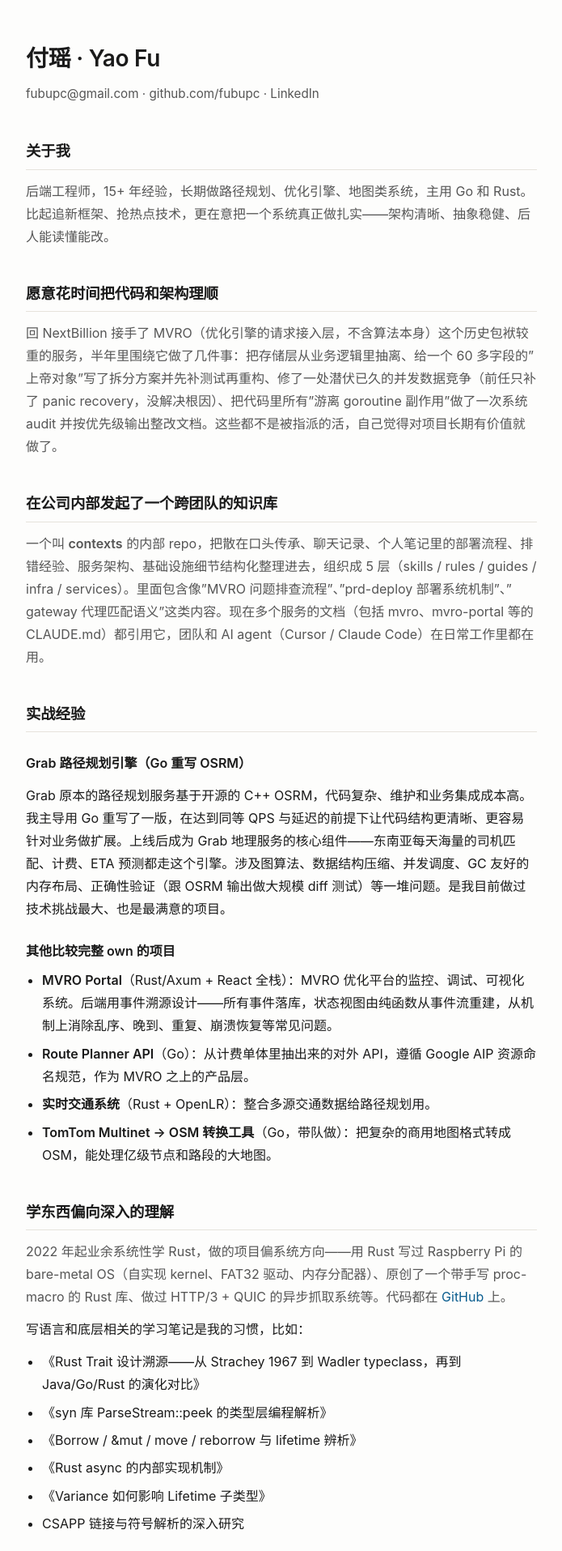
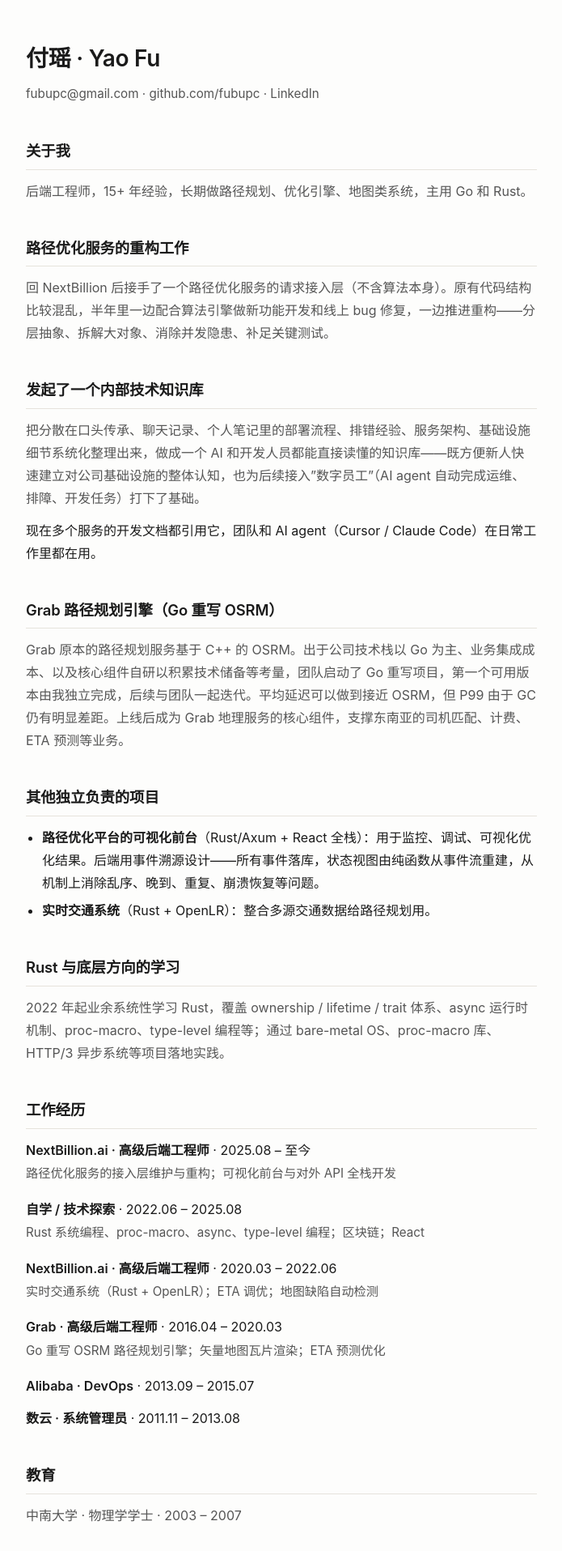
Before and after one commit to fubupc/fubupc.github.io, a Jekyll site: the page built from index.md, in a window 1280 px wide. Shown: the top 1915 px of the page at 81% size, without its empty margins (292-987 px from the left). Built offline with Jekyll 4.4.1, drawn with Linux system fonts in a browser that asks for light colours; some of the changed text lies outside the part shown.

Commit message:
docs: revise resume content and switch timeline to definition lists
Tighten the wording across all sections to remove self-evaluation,
internal-only project codenames, and over-detailed bullets. Replace the
HTML-tagged timeline in the work-history section with markdown
definition lists, and add CSS for dt/dd to keep the visual hierarchy.

Co-Authored-By: Claude Opus 4.7 (1M context) <noreply@anthropic.com>

```diff
--- a/assets/css/main.css
+++ b/assets/css/main.css
@@ -82,6 +82,21 @@ hr {
 
 strong { font-weight: 600; }
 
-/* Timeline entries: bold role line + soft-broken description. */
-.timeline-when { color: var(--fg-faint); font-size: 0.9rem; font-weight: 400; }
-.timeline-desc { color: var(--fg-muted); font-size: 0.95rem; }
+/* Definition list — used for the work-experience timeline.
+   <dt> = role/company line, <dd> = description below. */
+dl {
+  margin: 0.5rem 0 1rem;
+}
+dt {
+  margin-top: 1rem;
+  font-weight: 400;
+}
+dt:first-child {
+  margin-top: 0;
+}
+dd {
+  margin: 0.15rem 0 0;
+  padding-left: 0;
+  color: var(--fg-muted);
+  font-size: 0.95rem;
+}
--- a/index.md
+++ b/index.md
@@ -10,67 +10,48 @@ description: 后端工程师，长期做路径规划、优化引擎、地图类
 
 ## 关于我
 
-后端工程师，15+ 年经验，长期做路径规划、优化引擎、地图类系统，主用 Go 和 Rust。比起追新框架、抢热点技术，更在意把一个系统真正做扎实——架构清晰、抽象稳健、后人能读懂能改。
+后端工程师，15+ 年经验，长期做路径规划、优化引擎、地图类系统，主用 Go 和 Rust。
 
-## 愿意花时间把代码和架构理顺
+## 路径优化服务的重构工作
 
-回 NextBillion 接手了 MVRO（优化引擎的请求接入层，不含算法本身）这个历史包袱较重的服务，半年里围绕它做了几件事：把存储层从业务逻辑里抽离、给一个 60 多字段的"上帝对象"写了拆分方案并先补测试再重构、修了一处潜伏已久的并发数据竞争（前任只补了 panic recovery，没解决根因）、把代码里所有"游离 goroutine 副作用"做了一次系统 audit 并按优先级输出整改文档。这些都不是被指派的活，自己觉得对项目长期有价值就做了。
+回 NextBillion 后接手了一个路径优化服务的请求接入层（不含算法本身）。原有代码结构比较混乱，半年里一边配合算法引擎做新功能开发和线上 bug 修复，一边推进重构——分层抽象、拆解大对象、消除并发隐患、补足关键测试。
 
-## 在公司内部发起了一个跨团队的知识库
+## 发起了一个内部技术知识库
 
-一个叫 **contexts** 的内部 repo，把散在口头传承、聊天记录、个人笔记里的部署流程、排错经验、服务架构、基础设施细节结构化整理进去，组织成 5 层（skills / rules / guides / infra / services）。里面包含像"MVRO 问题排查流程"、"prd-deploy 部署系统机制"、"gateway 代理匹配语义"这类内容。现在多个服务的文档（包括 mvro、mvro-portal 等的 CLAUDE.md）都引用它，团队和 AI agent（Cursor / Claude Code）在日常工作里都在用。
+把分散在口头传承、聊天记录、个人笔记里的部署流程、排错经验、服务架构、基础设施细节系统化整理出来，做成一个 AI 和开发人员都能直接读懂的知识库——既方便新人快速建立对公司基础设施的整体认知，也为后续接入"数字员工"（AI agent 自动完成运维、排障、开发任务）打下了基础。
 
-## 实战经验
+现在多个服务的开发文档都引用它，团队和 AI agent（Cursor / Claude Code）在日常工作里都在用。
 
-### Grab 路径规划引擎（Go 重写 OSRM）
+## Grab 路径规划引擎（Go 重写 OSRM）
 
-Grab 原本的路径规划服务基于开源的 C++ OSRM，代码复杂、维护和业务集成成本高。我主导用 Go 重写了一版，在达到同等 QPS 与延迟的前提下让代码结构更清晰、更容易针对业务做扩展。上线后成为 Grab 地理服务的核心组件——东南亚每天海量的司机匹配、计费、ETA 预测都走这个引擎。涉及图算法、数据结构压缩、并发调度、GC 友好的内存布局、正确性验证（跟 OSRM 输出做大规模 diff 测试）等一堆问题。是我目前做过技术挑战最大、也是最满意的项目。
+Grab 原本的路径规划服务基于 C++ 的 OSRM。出于公司技术栈以 Go 为主、业务集成成本、以及核心组件自研以积累技术储备等考量，团队启动了 Go 重写项目，第一个可用版本由我独立完成，后续与团队一起迭代。平均延迟可以做到接近 OSRM，但 P99 由于 GC 仍有明显差距。上线后成为 Grab 地理服务的核心组件，支撑东南亚的司机匹配、计费、ETA 预测等业务。
 
-### 其他比较完整 own 的项目
+## 其他独立负责的项目
 
-- **MVRO Portal**（Rust/Axum + React 全栈）：MVRO 优化平台的监控、调试、可视化系统。后端用事件溯源设计——所有事件落库，状态视图由纯函数从事件流重建，从机制上消除乱序、晚到、重复、崩溃恢复等常见问题。
-- **Route Planner API**（Go）：从计费单体里抽出来的对外 API，遵循 Google AIP 资源命名规范，作为 MVRO 之上的产品层。
+- **路径优化平台的可视化前台**（Rust/Axum + React 全栈）：用于监控、调试、可视化优化结果。后端用事件溯源设计——所有事件落库，状态视图由纯函数从事件流重建，从机制上消除乱序、晚到、重复、崩溃恢复等问题。
 - **实时交通系统**（Rust + OpenLR）：整合多源交通数据给路径规划用。
-- **TomTom Multinet → OSM 转换工具**（Go，带队做）：把复杂的商用地图格式转成 OSM，能处理亿级节点和路段的大地图。
 
-## 学东西偏向深入的理解
+## Rust 与底层方向的学习
 
-2022 年起业余系统性学 Rust，做的项目偏系统方向——用 Rust 写过 Raspberry Pi 的 bare-metal OS（自实现 kernel、FAT32 驱动、内存分配器）、原创了一个带手写 proc-macro 的 Rust 库、做过 HTTP/3 + QUIC 的异步抓取系统等。代码都在 [GitHub](https://github.com/fubupc) 上。
-
-写语言和底层相关的学习笔记是我的习惯，比如：
-
-- 《Rust Trait 设计溯源——从 Strachey 1967 到 Wadler typeclass，再到 Java/Go/Rust 的演化对比》
-- 《syn 库 ParseStream::peek 的类型层编程解析》
-- 《Borrow / &mut / move / reborrow 与 lifetime 辨析》
-- 《Rust async 的内部实现机制》
-- 《Variance 如何影响 Lifetime 子类型》
-- CSAPP 链接与符号解析的深入研究
-
-这些在日常业务里用不太到，但对理解语言机制、写出可靠的抽象很有帮助。
+2022 年起业余系统性学习 Rust，覆盖 ownership / lifetime / trait 体系、async 运行时机制、proc-macro、type-level 编程等；通过 bare-metal OS、proc-macro 库、HTTP/3 异步系统等项目落地实践。
 
 ## 工作经历
 
-**NextBillion.ai · 高级后端工程师** <span class="timeline-when">· 2025.08 – 至今</span>
-{: .timeline-role }
-<span class="timeline-desc">MVRO 接入层维护与重构；Portal 与 Route Planner API 全栈开发</span>
+**NextBillion.ai · 高级后端工程师** · 2025.08 – 至今
+:   路径优化服务的接入层维护与重构；可视化前台与对外 API 全栈开发
 
-**自学 / 技术探索** <span class="timeline-when">· 2022.06 – 2025.08</span>
-{: .timeline-role }
-<span class="timeline-desc">Rust 系统编程、proc-macro、async、type-level 编程；区块链；React</span>
+**自学 / 技术探索** · 2022.06 – 2025.08
+:   Rust 系统编程、proc-macro、async、type-level 编程；区块链；React
 
-**NextBillion.ai · 高级后端工程师** <span class="timeline-when">· 2020.03 – 2022.06</span>
-{: .timeline-role }
-<span class="timeline-desc">实时交通系统（Rust + OpenLR）；带队做 TomTom Multinet → OSM 转换工具；基于历史轨迹的 ETA 调优；地图缺陷自动检测</span>
+**NextBillion.ai · 高级后端工程师** · 2020.03 – 2022.06
+:   实时交通系统（Rust + OpenLR）；ETA 调优；地图缺陷自动检测
 
-**Grab · 高级后端工程师** <span class="timeline-when">· 2016.04 – 2020.03</span>
-{: .timeline-role }
-<span class="timeline-desc">Go 重写 OSRM 路径规划引擎；矢量地图瓦片渲染；ETA 预测优化</span>
+**Grab · 高级后端工程师** · 2016.04 – 2020.03
+:   Go 重写 OSRM 路径规划引擎；矢量地图瓦片渲染；ETA 预测优化
 
-**Alibaba · DevOps** <span class="timeline-when">· 2013.09 – 2015.07</span>
-{: .timeline-role }
+**Alibaba · DevOps** · 2013.09 – 2015.07
 
-**数云 · 系统管理员** <span class="timeline-when">· 2011.11 – 2013.08</span>
-{: .timeline-role }
+**数云 · 系统管理员** · 2011.11 – 2013.08
 
 ## 教育
 
@@ -78,4 +59,4 @@ Grab 原本的路径规划服务基于开源的 C++ OSRM，代码复杂、维护
 
 ## 技术栈
 
-Rust · Go · Python · JavaScript · PostgreSQL · Linux · Kubernetes · Docker · GCP / AWS / 阿里云
+Rust · Go · Python · JavaScript · PostgreSQL · Linux · Kubernetes · Docker · GCP / AWS
```
